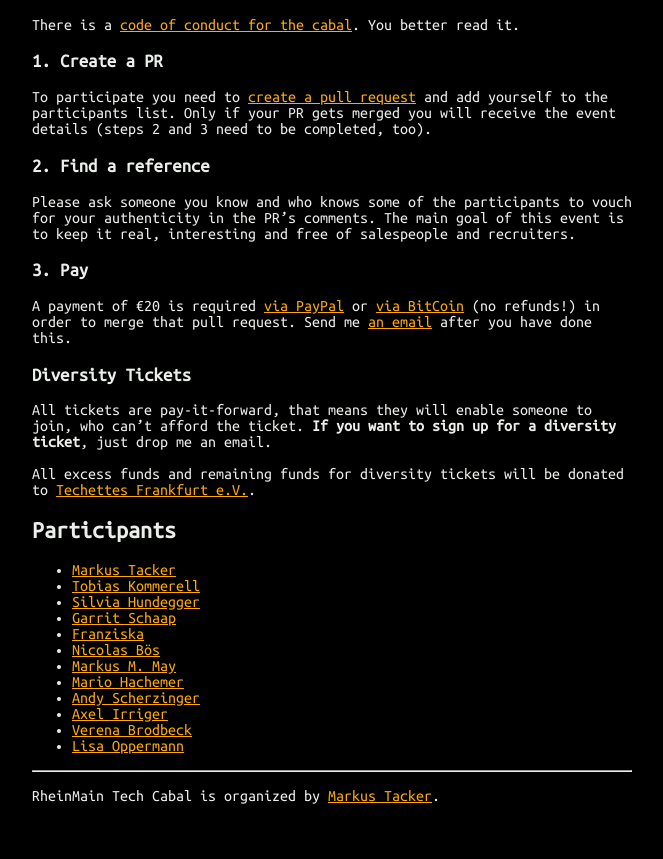
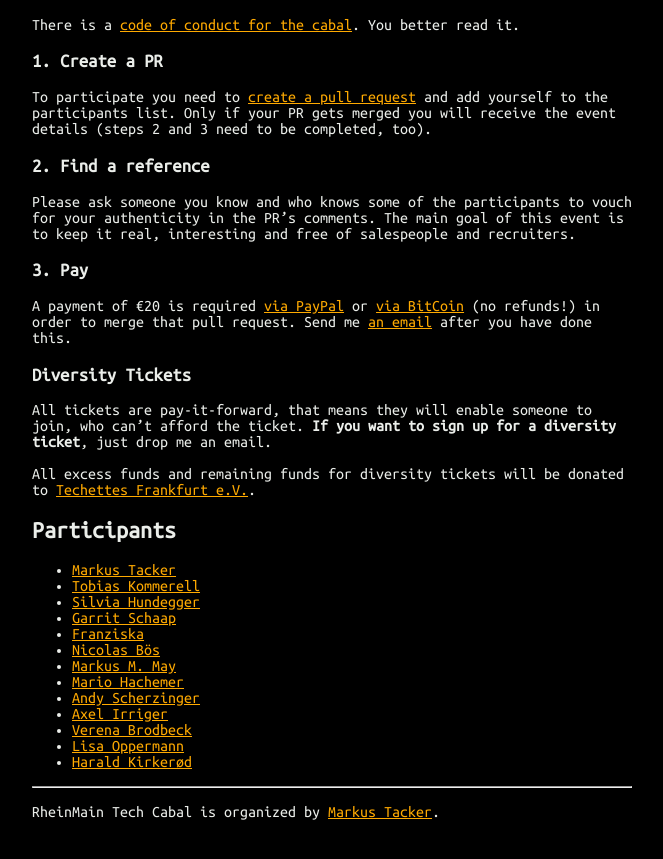
Before and after one commit to coderbyheart/blog, a Jekyll site: the page built from rheinmain-tech-cabal.md, in a window 1280 px wide and 900 px high, scrolled down 1115 px. Shown: the top 859 px of the window, without its empty margins (308-971 px from the left). Built offline with Jekyll 4.4.1, drawn with Linux system fonts in a browser that asks for light colours.

Commit message:
Would love to join the tech cabal

```diff
--- a/rheinmain-tech-cabal.md
+++ b/rheinmain-tech-cabal.md
@@ -54,6 +54,7 @@
  * [Axel Irriger](https://twitter.com/AxelIrriger)
  * [Verena Brodbeck](https://twitter.com/viddity)
  * [Lisa Oppermann](https://twitter.com/graefin_senil)
+ * [Harald Kirkerød](https://twitter.com/haraball)
 
 ---
 
```
